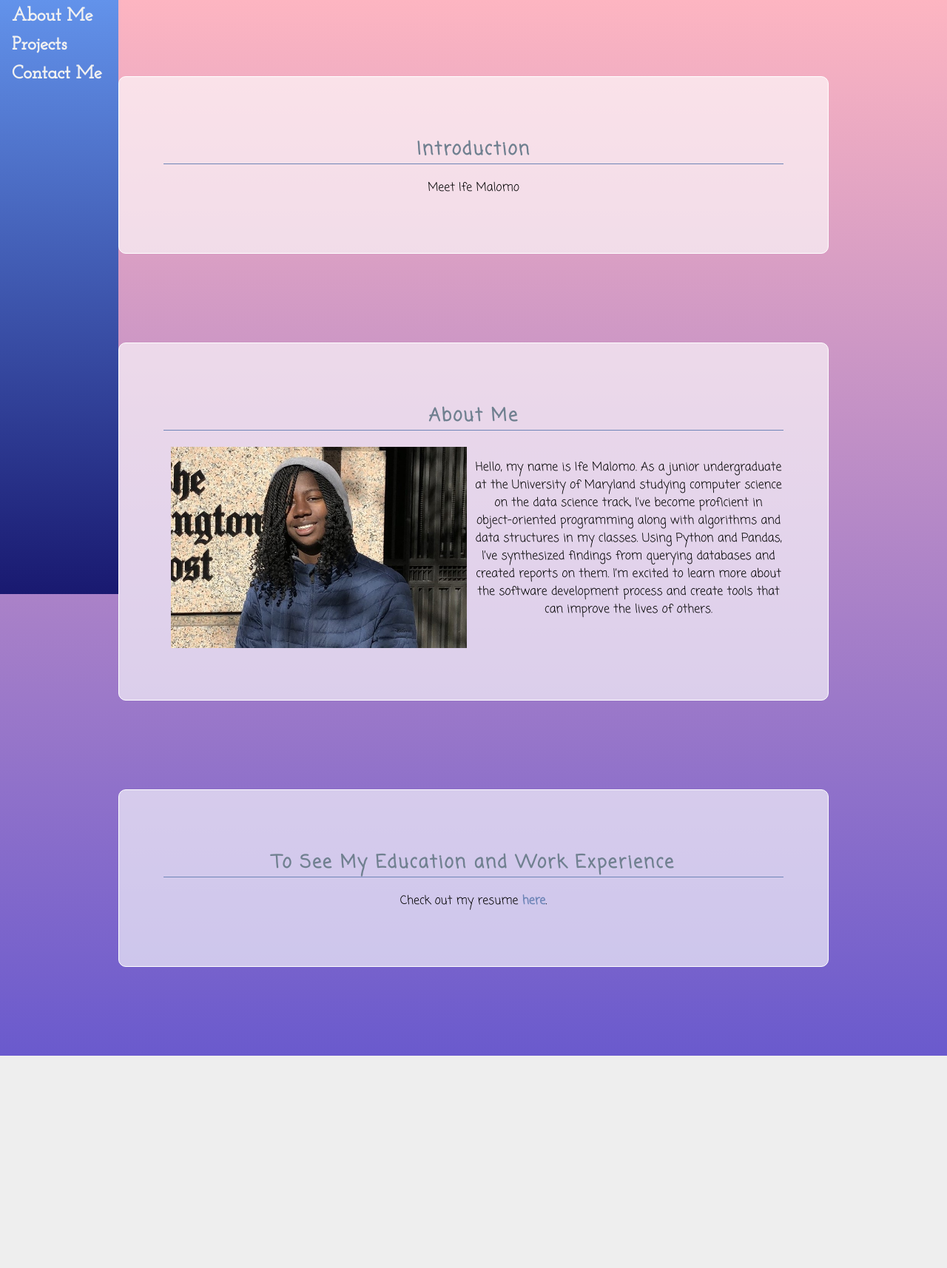
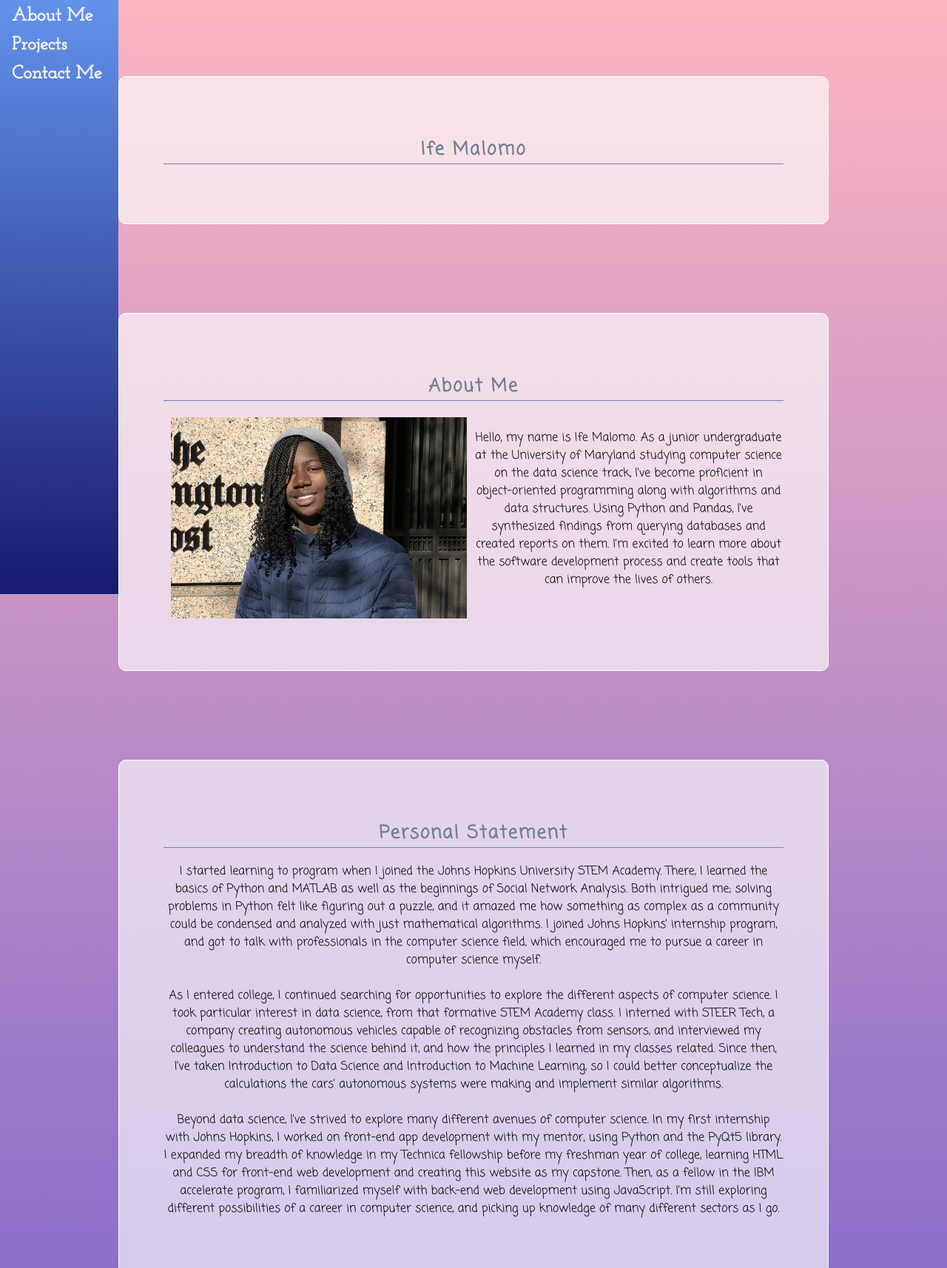
Before and after one commit to ifemalomo/ifemalomo.github.io, a plain HTML site: page index.html in a window 1280 px wide. Shown: the part 17-1731 px from the top of the page at 74% size. Before the commit the page ends 1444 px from the top, so only its background shows below. Drawn offline with Linux system fonts and the light colour scheme; a web font is replaced by a local one.

Commit message:
added personal statement and images to explanation of k-means application

```diff
--- a/index.html
+++ b/index.html
@@ -20,11 +20,8 @@
         <div id="container">
             <div class= "section">
                 <h2 class="highlight-blue">
-                    Introduction
+                    Ife Malomo
                 </h2>
-                <p>
-                    Meet Ife Malomo
-                </p>
             </div>
 
             <div class= "section">
@@ -36,7 +33,7 @@
                     <div class="column">
                         <p>Hello, my name is Ife Malomo. As a junior undergraduate at the University of Maryland
                             studying computer science on the data science track, I’ve become proficient in
-                            object-oriented programming along with algorithms and data structures in my classes.
+                            object-oriented programming along with algorithms and data structures.
                             Using Python and Pandas, I’ve synthesized findings from querying databases and created
                             reports on them. I’m excited to learn more about the software development process and
                             create tools that can improve the lives of others.
@@ -44,9 +41,29 @@
                     </div>
                 </div>
             </div>
-
             <div class="section">
-                <h2>To See My Education and Work Experience</h2>
+                <h2>Personal Statement</h2>
+                <p>I started learning to program when I joined the Johns Hopkins University STEM Academy. There, I learned the
+                    basics of Python and MATLAB as well as the beginnings of Social Network Analysis. Both intrigued me; solving
+                    problems in Python felt like figuring out a puzzle, and it amazed me how something as complex as a community
+                     could be condensed and analyzed with just mathematical algorithms. I joined Johns Hopkins’ internship
+                     program, and got to talk with professionals in the computer science field, which encouraged me to pursue a
+                     career in computer science myself.<br><br>As I entered college, I continued searching for opportunities to
+                     explore the different aspects of computer science. I took particular interest in data science, from that
+                     formative STEM Academy class. I interned with STEER Tech, a company creating autonomous vehicles capable of
+                     recognizing obstacles from sensors, and interviewed my colleagues to understand the science behind it, and
+                     how the principles I learned in my classes related. Since then, I’ve taken Introduction to Data Science and
+                     Introduction to Machine Learning, so I could better conceptualize the calculations the cars’ autonomous
+                     systems were making and implement similar algorithms.<br><br>Beyond data science, I’ve strived to explore many
+                     different avenues of computer science. In my first internship with Johns Hopkins, I worked on front-end app
+                     development with my mentor, using Python and the PyQt5 library. I expanded my breadth of knowledge in my
+                     Technica fellowship before my freshman year of college, learning HTML and CSS for front-end web development
+                     and creating this website as my capstone. Then, as a fellow in the IBM accelerate program, I familiarized
+                     myself with back-end web development using JavaScript. I’m still exploring different possibilities of a
+                     career in computer science, and picking up knowledge of many different sectors as I go.</p>
+            </div>
+            <div class="section">
+                <h2>My Education and Work Experience</h2>
                 <p>Check out my resume <a href="Ifeoluwa Malomo CS Resume.pdf" >here</a>.</p>
             </div>
         </div>
--- a/styles.css
+++ b/styles.css
@@ -8,7 +8,7 @@ body {
 }
 
 h1 {
-  font-family: "Knewave";
+  color:#6e85b7;
   font-size: 48px;
 }
 
```
Also changed, not shown: projects.html (+15 -5 lines), fruits_small.jpg (added), k_means_fruits_small.png (added).
